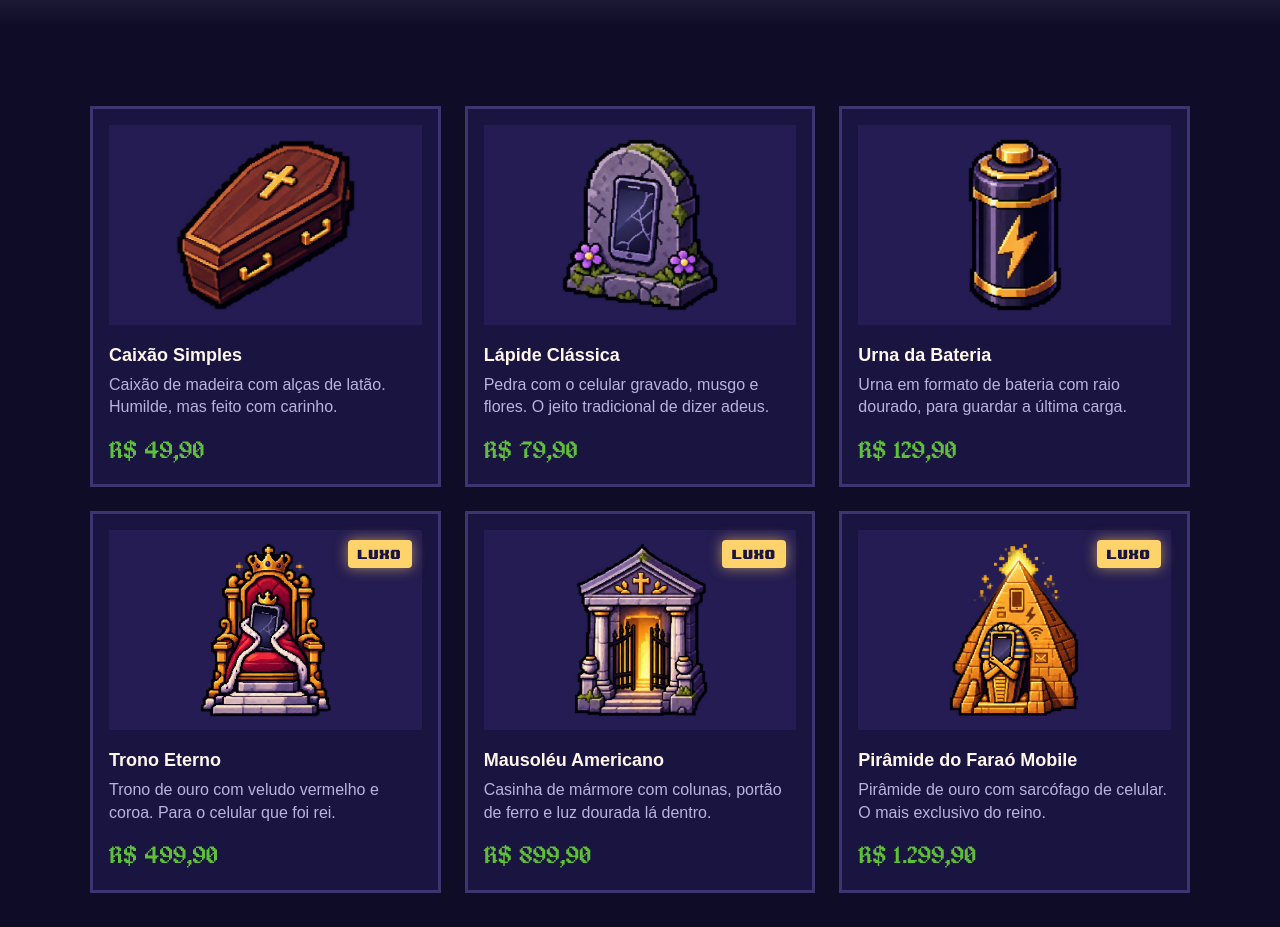
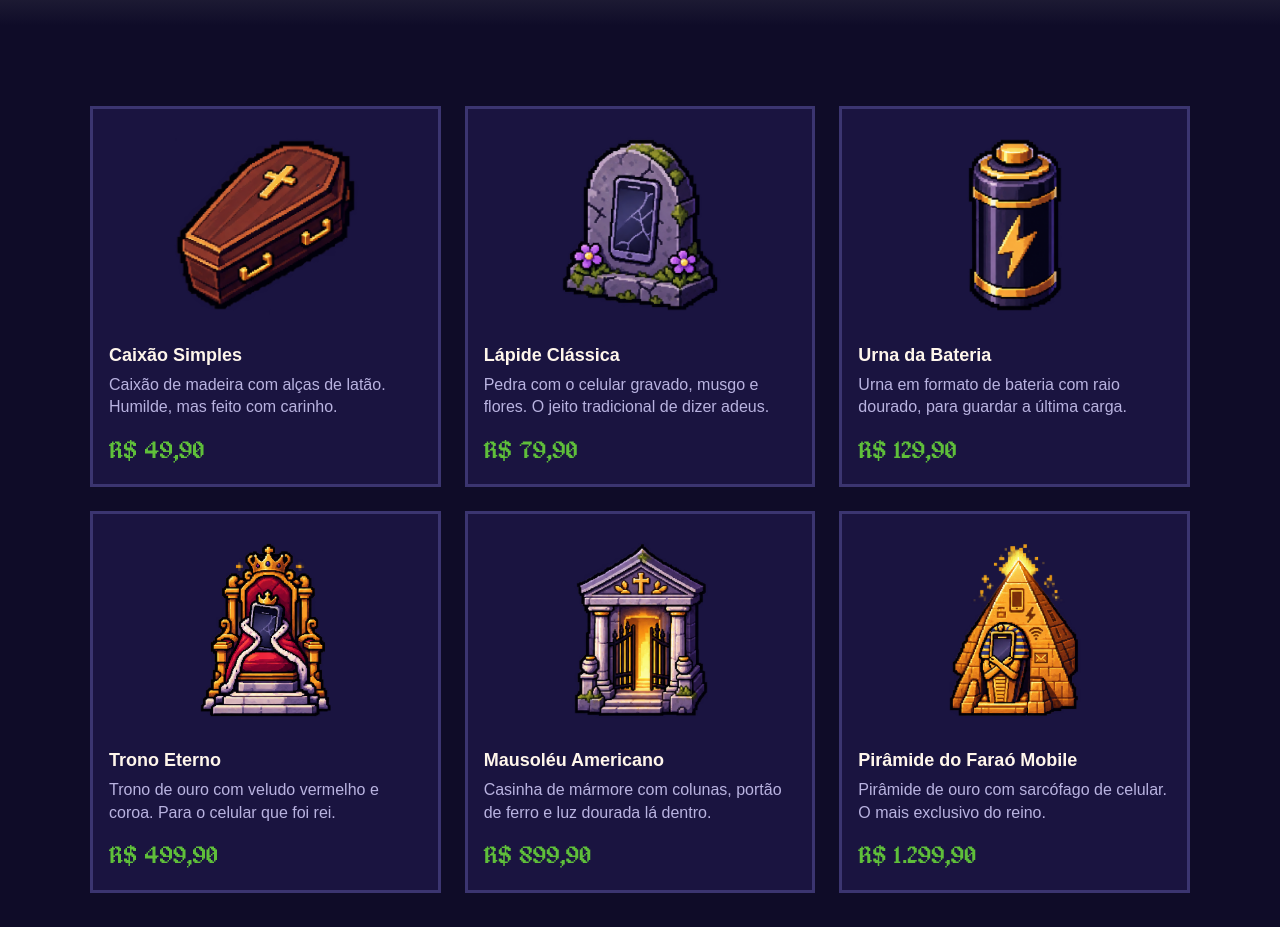
Before and after one commit to rafaeldominguesdev/EndOfTheWord, a plain HTML site: page pages/produtos.html in a window 1280 px wide. Shown: the part 780-1707 px from the top of the page. Drawn offline with Linux system fonts and the light colour scheme; grey boxes are pictures that could not be loaded.

Commit message:
Atualizaçao do CSS

```diff
--- a/pages/produtos.html
+++ b/pages/produtos.html
@@ -1,5 +1,6 @@
 <!DOCTYPE html>
 <html lang="pt-BR">
+
 <head>
     <meta charset="UTF-8">
     <meta name="viewport" content="width=device-width, initial-scale=1.0">
@@ -7,6 +8,7 @@
     <link rel="stylesheet" href="../style/produtos.css">
     <title>Produtos - Last Charge</title>
 </head>
+
 <body>
     <!-- menu de cima logo na esquerda e os botao na direita -->
     <header class="navbar">
@@ -46,13 +48,13 @@
 
                 <article class="card">
                     <img src="../img/urna-bateria.png" alt="Urna escura em formato de bateria com um raio dourado">
-                     <h3>Urna da Bateria</h3>
+                    <h3>Urna da Bateria</h3>
                     <p>Urna em formato de bateria com raio dourado, para guardar a última carga.</p>
                     <p class="preco">R$ 129,90</p>
                 </article>
 
                 <article class="card">
-                    <p class="selo">Luxo</p>
+
                     <img src="../img/trono-eterno.png" alt="Trono dourado com veludo vermelho e um celular de coroa">
                     <h3>Trono Eterno</h3>
                     <p>Trono de ouro com veludo vermelho e coroa. Para o celular que foi rei.</p>
@@ -60,15 +62,15 @@
                 </article>
 
                 <article class="card">
-                    <p class="selo">Luxo</p>
-                    <img src="../img/mausoleu-americano.png" alt="Mausoléu de mármore com colunas e portão de ferro aberto">
+
+                    <img src="../img/mausoleu-americano.png"
+                        alt="Mausoléu de mármore com colunas e portão de ferro aberto">
                     <h3>Mausoléu Americano</h3>
                     <p>Casinha de mármore com colunas, portão de ferro e luz dourada lá dentro.</p>
                     <p class="preco">R$ 899,90</p>
                 </article>
 
                 <article class="card">
-                    <p class="selo">Luxo</p>
                     <img src="../img/piramide-farao.png" alt="Pirâmide dourada com um sarcófago em formato de celular">
                     <h3>Pirâmide do Faraó Mobile</h3>
                     <p>Pirâmide de ouro com sarcófago de celular. O mais exclusivo do reino.</p>
@@ -83,4 +85,5 @@
         <p>Rafael Domingues - Cemitério de Celulares</p>
     </footer>
 </body>
+
 </html>
--- a/style/produtos.css
+++ b/style/produtos.css
@@ -58,7 +58,6 @@
     height: 200px;
     /* contain mostra a imagem enteira sem corta */
     object-fit: contain;
-    background-color: #241c52;
     padding: 10px;
     box-sizing: border-box;
 }
@@ -79,18 +78,3 @@
     font-size: 24px;
     color: #5fbf3a;
 }
-
-.card .selo {
-    margin: 0;
-    /* absolute coloca o selo no canto */
-    position: absolute;
-    top: 26px;
-    right: 26px;
-    font-family: '8bits';
-    font-size: 11px;
-    color: #1a1440;
-    background-color: #ffd36b;
-    padding: 6px 10px;
-    border-radius: 4px;
-    box-shadow: 0 0 14px rgba(255, 211, 107, 0.6);
-}
```
Also changed, not shown: index.html (+3 -12 lines), 1 other file.
